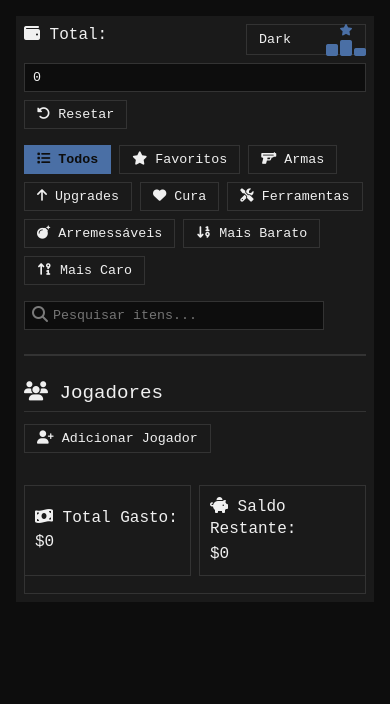
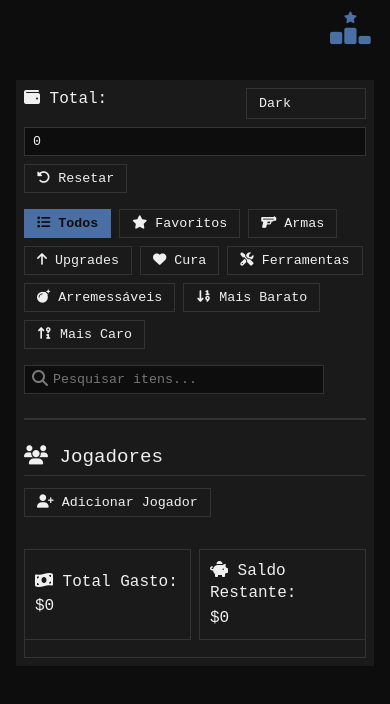
Before and after one commit to GaabDevWeb/RepoTools, a plain HTML site: page index.html in a window 390 px wide. Drawn offline with Linux system fonts and the light colour scheme.

Commit message:
Update style.css

```diff
--- a/css/style.css
+++ b/css/style.css
@@ -598,9 +598,27 @@ body, .container, .modal, .item, .card-jogador {
 @media (max-width: 768px) {
   .container {
     padding: 8px;
+    margin-top: 64px; /* Adiciona espaço para o ícone fixo */
   }
 
   .itens-loja, .lista-jogadores {
     grid-template-columns: 1fr;
   }
+
+  #ranking-icone {
+    top: 12px !important;
+    right: 12px !important;
+    bottom: unset !important;
+    left: unset !important;
+    position: fixed !important;
+    width: 48px;
+    height: 48px;
+    z-index: 500;
+    font-size: 1.2em !important;
+    transition: box-shadow 0.2s, background 0.2s;
+  }
+  #ranking-icone i {
+    font-size: 1.7em !important;
+    color: var(--accent) !important;
+  }
 }
```
